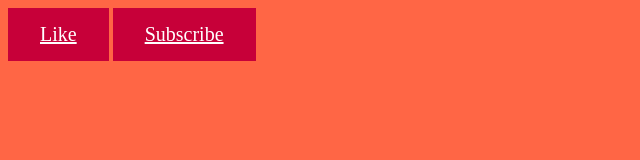
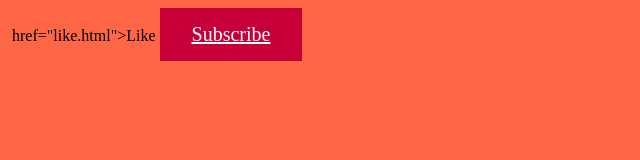
Before and after one commit to SirAlexBigBrain/Like-Subscribe, a plain HTML site: page index.html in a window 1280 px wide. Shown: the whole page, without its empty margins (0-640 px from the left). Drawn offline with Linux system fonts and the light colour scheme.

Commit message:
Update index.html

```diff
--- a/index.html
+++ b/index.html
@@ -24,7 +24,7 @@
     </style>
   </head>
   <body>
-    <a id="like" href="like.html">Like</a>
+    <img>  href="like.html">Like</a>
     <a id="like" href="subscribe.html">Subscribe</a>
   </body>
 </html>
```
